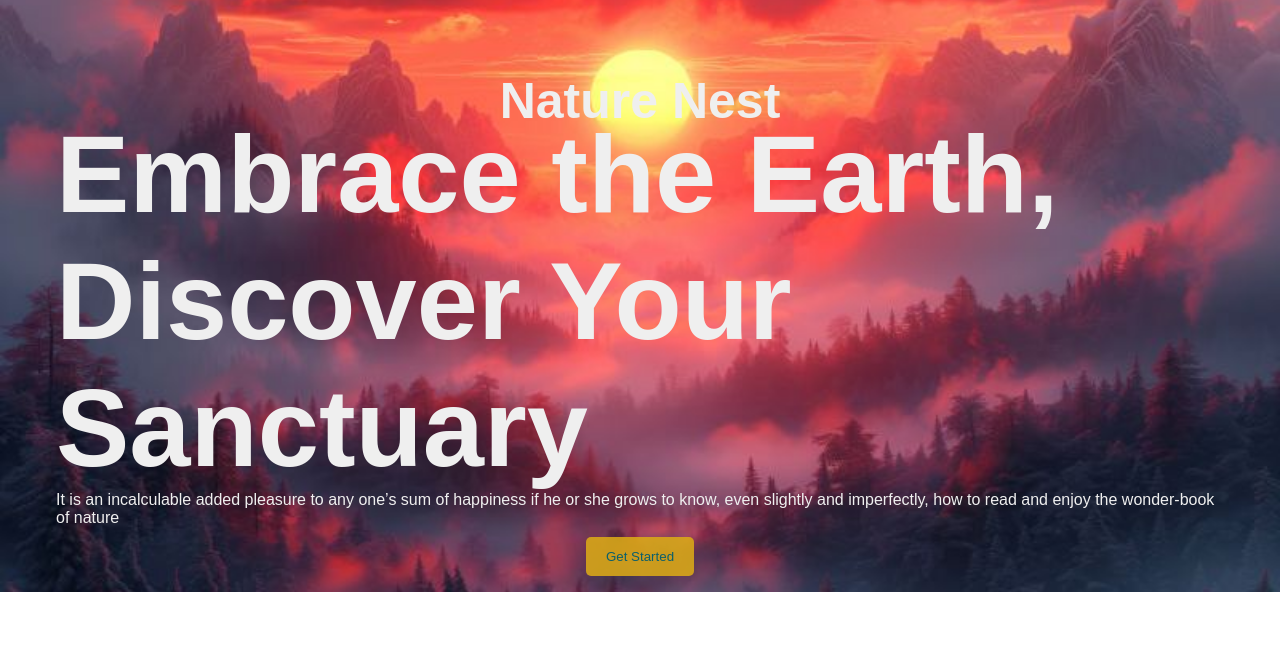
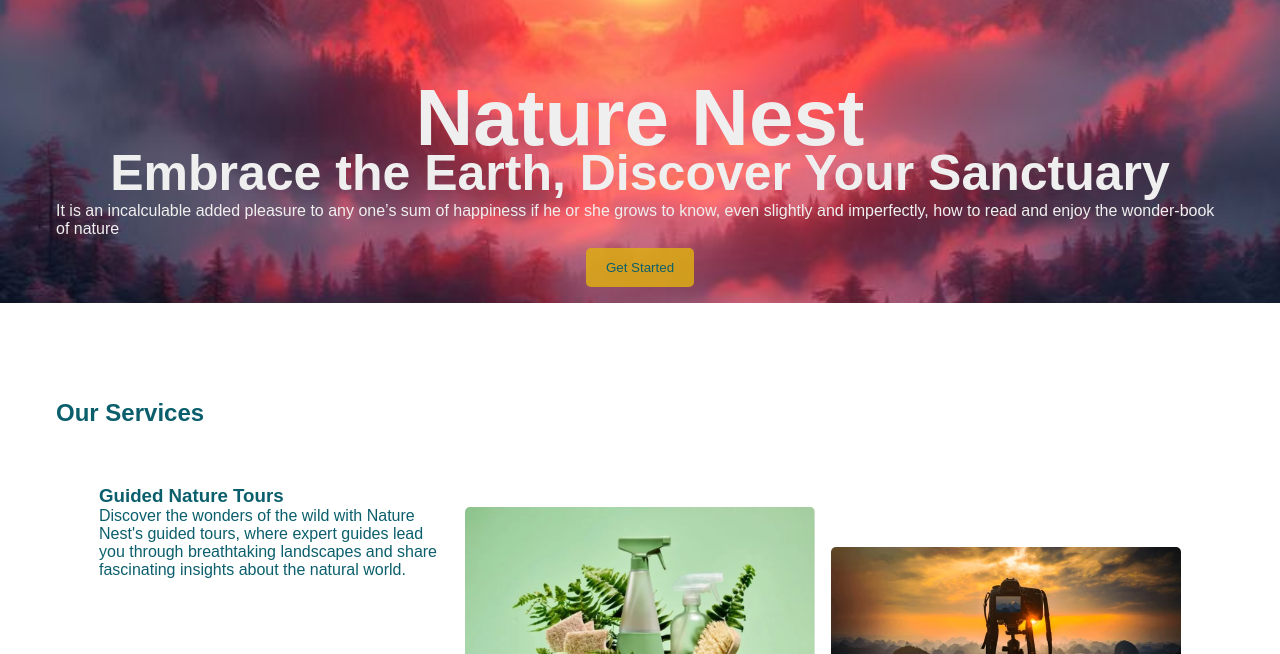
Before and after one commit to Saniya0223/NatureNest, a plain HTML site: page index.html in a window 1280 px wide. Shown: the part 146-800 px from the top of the page. Drawn offline with Linux system fonts and the light colour scheme; a web font is replaced by a local one.

Commit message:
Update style.css

```diff
--- a/style.css
+++ b/style.css
@@ -73,10 +73,10 @@ nav{
     color: var(--white);
 }
 .main-content .intro-heading{
-    font-size: 50px;
+    font-size: 80px;
 }
 .main-content .main-heading{
-    font-size:110px;
+    font-size:50px;
     margin-top:-20px;
 
 }
```
